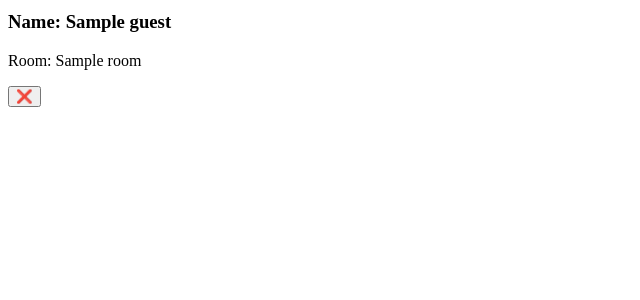
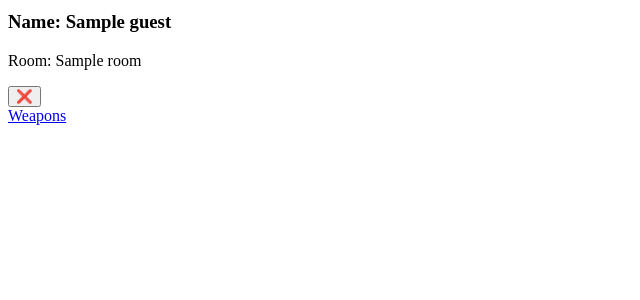
Before and after one commit to Osh2/TavernTrackr, a Flask app: page /guests in a window 1280 px wide. Shown: the part 265-565 px from the top of the page, without its empty margins (0-640 px from the left). Run offline with Flask 2, Linux system fonts and the light colour scheme; a database or web service that is not in the repository returns one stand-in record (values such as "Sample title"); some libraries are stand-ins or nearby versions.

Commit message:
increased functionality by displaying a guests weapons

```diff
--- a/controllers/guests_controller.py
+++ b/controllers/guests_controller.py
@@ -26,3 +26,8 @@ def add_guest():
     guest = Guest(guest_name, guest_type, guest_race, guest_room)
     guest_repository.save(guest)
     return redirect("/guests")
+
+@guests_blueprint.route("/guests/<id>/weapons")
+def get_guests_weapons(id):
+    weapons = guest_repository.read_guests_weapons(id)
+    return render_template("guests/weapons.html", weapons=weapons)
--- a/repositories/guest_repository.py
+++ b/repositories/guest_repository.py
@@ -1,6 +1,7 @@
 from db.run_sql import run_sql
 from models.guest import Guest
 from models.room import Room
+from models.weapon import Weapon
 import repositories.room_repository as room_repository
 
 
@@ -36,6 +37,16 @@ def read(id):
         guest = Guest(result['name'], result['type'], result['race'], room, result['id'])
     return guest
 
+def read_guests_weapons(id):
+    weapons = []
+    sql = "SELECT * FROM weapons WHERE owner_id = %s"
+    values = [id]
+    results = run_sql(sql, values)
+
+    for row in results:
+        weapon = Weapon(row['name'], row['damage'], row['type'], row['magic'], row['value'], row['owner_id'], row['id'])
+        weapons.append(weapon)
+    return weapons
 
 
 def delete(id):
--- a/repositories/room_repository.py
+++ b/repositories/room_repository.py
@@ -31,7 +31,7 @@ def read(id):
     result = run_sql(sql, values)[0]
     room = Room(result['name'], result['capacity'], result['id'])
     return room
-# --------------------------------------?
+
 def read_room_guests(room_id):
     guests = []
     sql = "SELECT * FROM guests WHERE room_id = %s"
@@ -43,7 +43,6 @@ def read_room_guests(room_id):
         guests.append(guest)
     return guests
 
-# ----------------------------------------------------
 
 def delete(id):
     sql = "DELETE FROM rooms WHERE id = %s"
--- a/templates/guests/index.html
+++ b/templates/guests/index.html
@@ -25,6 +25,7 @@
     <form action="/guests/{{guest.id}}/delete" method = POST>
         <input type="submit" value="❌">
     </form>
+    <a href="/guests/{{guest.id}}/weapons">Weapons</a>
 </main>
 
 {% endfor %}
```
Also changed, not shown: templates/guests/weapons.html (added, +14 -0 lines).
